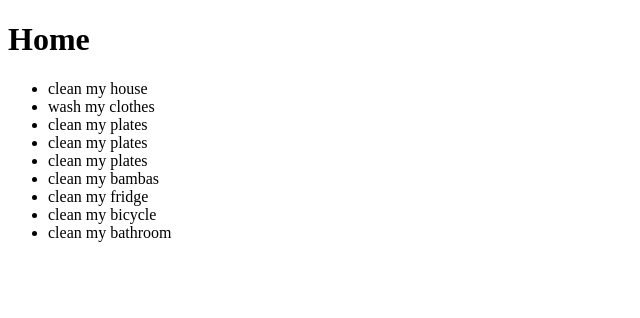
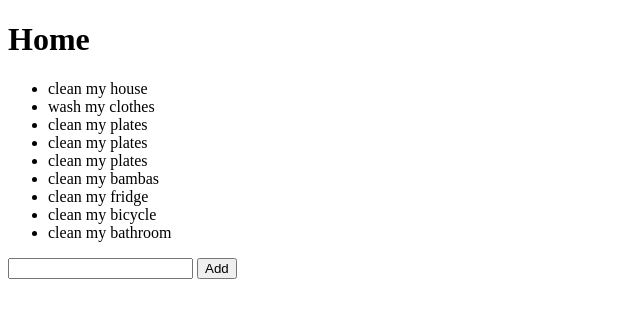
Before and after one commit to cHa-dotlearnsonline/todo1, a Django app: page /todolist//category/1 in a window 1280 px wide. Shown: the top 318 px of the page, without its empty margins (0-640 px from the left). Run offline with Django 5.2, Linux system fonts and the light colour scheme; data comes from the database, SQL or seed files in the repository; both versions use the stored data as it was after the commit.

Commit message:
managed to add how to add items to a todolist category

```diff
--- a/mytodo/todolist/templates/todolist/category.html
+++ b/mytodo/todolist/templates/todolist/category.html
@@ -15,6 +15,10 @@
         {% endfor %}
 
     </ul>
-
+    <form action="{% url 'add' id  %}" method="post">
+        {% csrf_token %}
+        <input name="item" type="text">
+        <button type="submit">Add</button>
+    </form>
 </body>
 </html>
--- a/mytodo/todolist/urls.py
+++ b/mytodo/todolist/urls.py
@@ -3,5 +3,6 @@ from django.urls import path
 from . import views
 urlpatterns = [
     path("", views.index, name="index"),
-    path("/category/<int:category_id>", views.view_category, name="category")
+    path("/category/<int:category_id>", views.view_category, name="category"),
+    path("/add/<int:category_id>", views.add_item, name="add")
     ]
--- a/mytodo/todolist/views.py
+++ b/mytodo/todolist/views.py
@@ -1,5 +1,6 @@
 from django.shortcuts import render
-from django.http import HttpResponse
+from django.http import HttpResponse, HttpResponseRedirect
+from django.urls import reverse
 # from django.template import loader
 
 from .models import Category, TodoListItem
@@ -26,11 +27,17 @@ def view_category(request, category_id):
     todoItems = TodoListItem.objects.filter(category = category)
     context = {
         "items": todoItems,
-        "category": name
+        "category": name,
+        "id": category_id
     }
     return render(request, "todolist/category.html", context)
 
 def add_item(request, category_id):
     """ This allows the user to add an item to a specific category"""
-
-    pass
+    if request.method == "POST":
+        id = int(category_id)
+        category = Category.objects.get(pk=id)
+        item = request.POST["item"]
+        the_item =TodoListItem(item=item, category = category)
+        the_item.save()
+        return HttpResponseRedirect(reverse("category", args=(id,)))
```
Also changed, not shown: mytodo/db.sqlite3.
